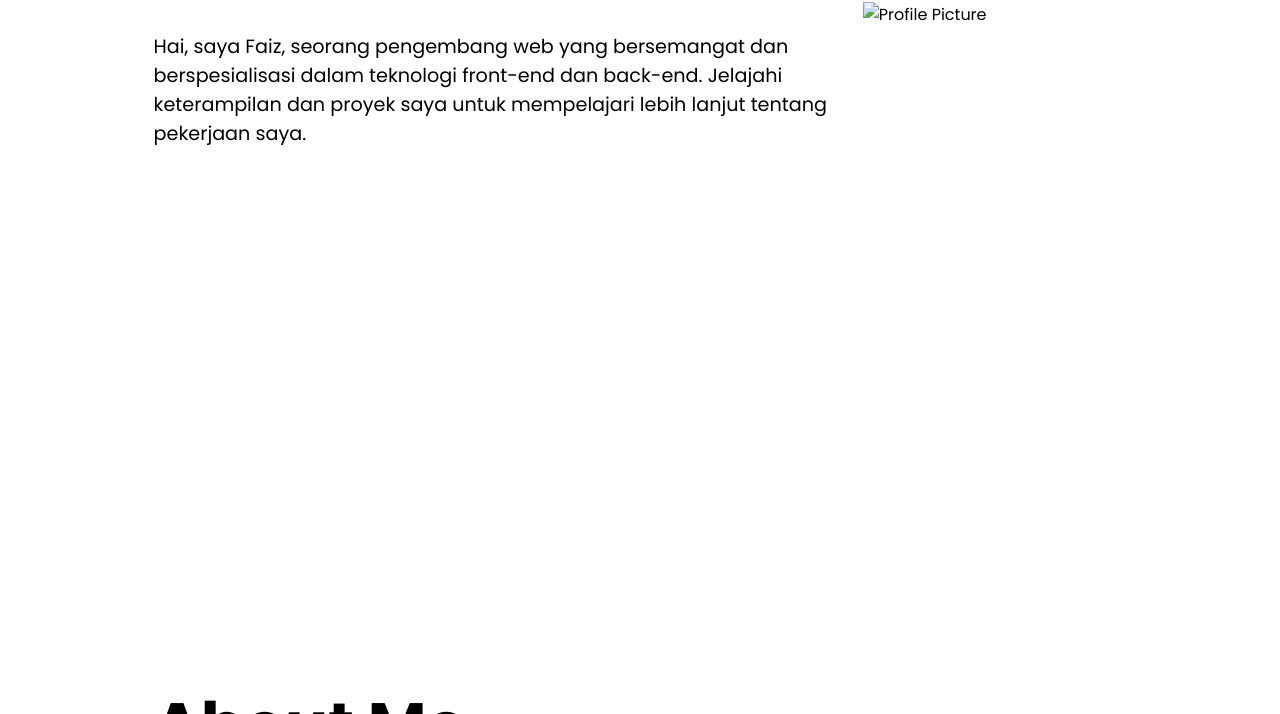
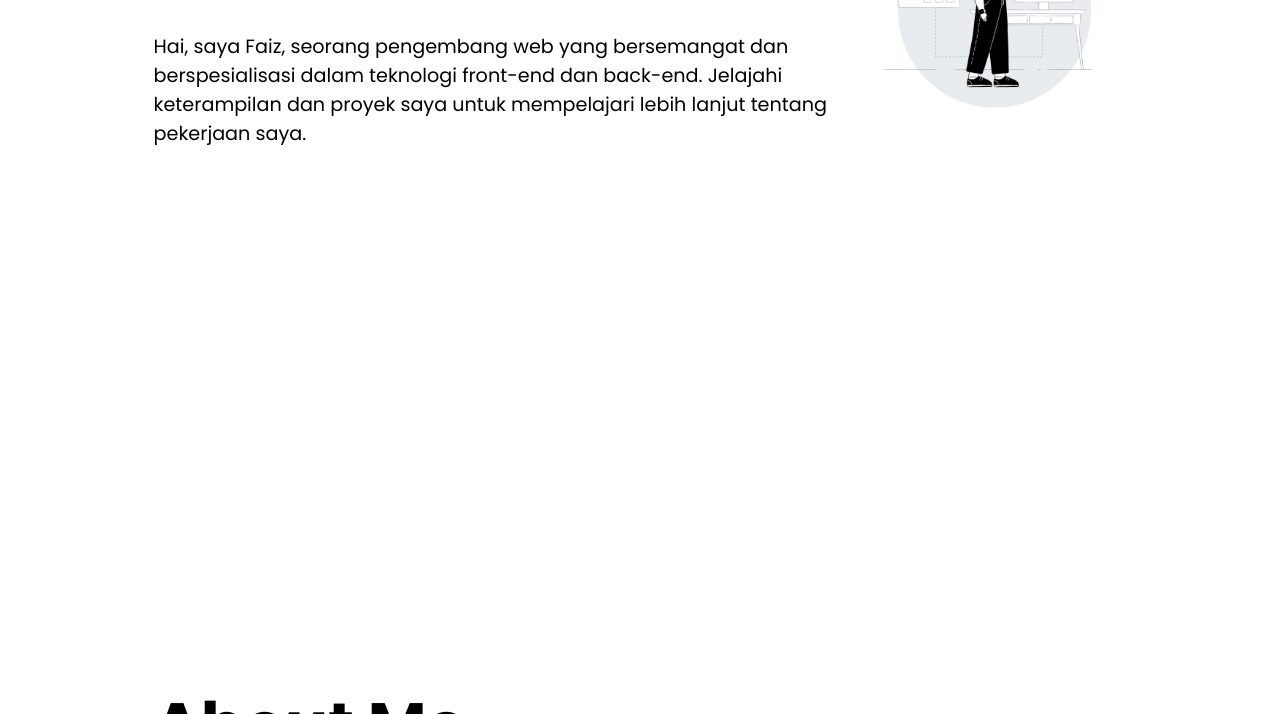
Before and after one commit to ByteCodeProgrammers/23_FAIZ, a plain HTML site: page index.html in a window 1280 px wide. Shown: the part 386-1100 px from the top of the page. Drawn offline with Linux system fonts and the light colour scheme.

Commit message:
Update index.html

```diff
--- a/index.html
+++ b/index.html
@@ -369,7 +369,7 @@ footer {
           </div>
           <div class="rightHero">
                <!-- gambar diri saya atau gambar icon 3d ilustrasi programmer -->
-               <img src="asset/profile.png" alt="Profile Picture">
+               <img src="profile.png" alt="Profile Picture">
           </div>
      </section>
      <!-- hero -->
```
